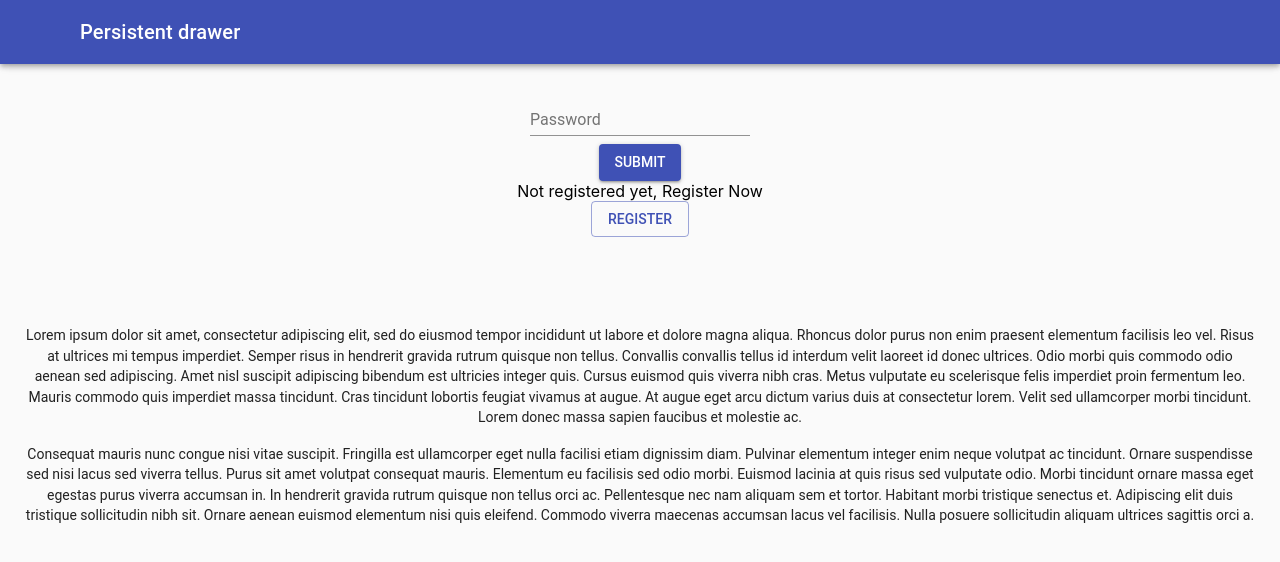
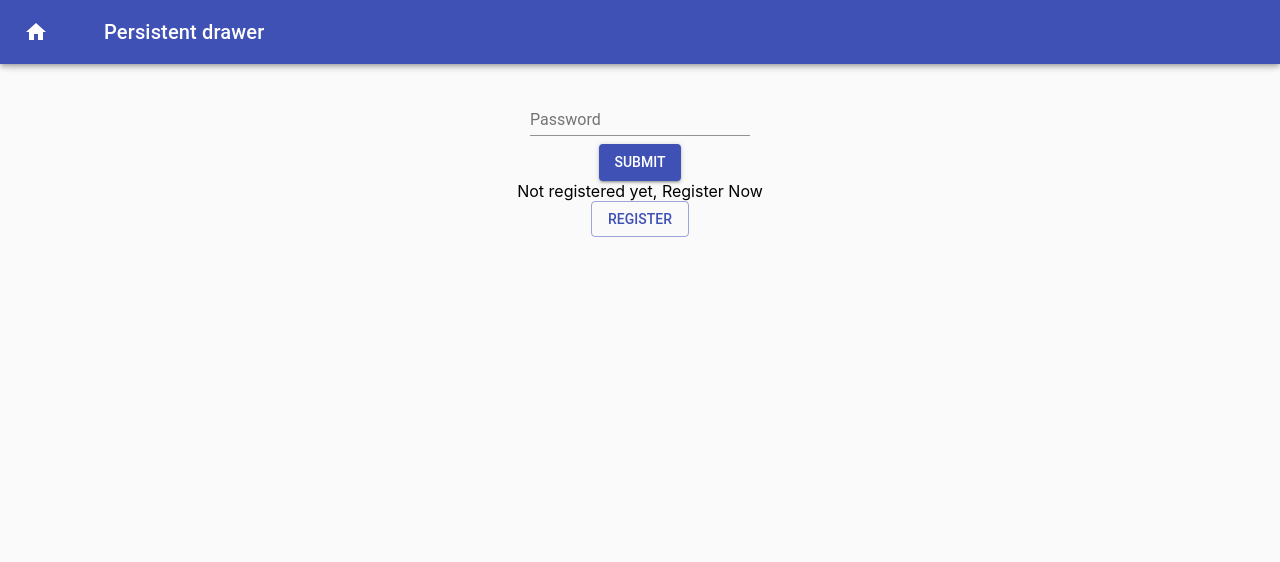
Before and after one commit to siddharthshah3030/QR_based_CMS-Incubation, a React (Create React App) app: page / in a window 1280 px wide. Shown: the top 562 px of the page. Built offline with nearby package versions, Linux system fonts and the light colour scheme.

Commit message:
temp fix to icons in drawer

```diff
--- a/src/components/drawer.js
+++ b/src/components/drawer.js
@@ -22,6 +22,7 @@
 import InboxIcon from '@material-ui/core/SvgIcon';
 
 import MailIcon from '@material-ui/core/SvgIcon';
+import SvgIcon from '@material-ui/core/SvgIcon';
 
 
 const drawerWidth = 240;
@@ -82,7 +83,13 @@
     marginLeft: 0,
   },
 });
-
+function HomeIcon(props) {
+    return (
+      <SvgIcon {...props}>
+        <path d="M10 20v-6h4v6h5v-8h3L12 3 2 12h3v8z" />
+      </SvgIcon>
+    );
+  }
 class PersistentDrawerLeft extends React.Component {
   state = {
     open: false,
@@ -116,6 +123,8 @@
               onClick={this.handleDrawerOpen}
               className={classNames(classes.menuButton, open && classes.hide)}
             >
+                        <HomeIcon className={classes.icon} color="white" />
+
               <MenuIcon />
             </IconButton>
             <Typography variant="h6" color="inherit" noWrap>
@@ -134,6 +143,8 @@
         >
           <div className={classes.drawerHeader}>
             <IconButton onClick={this.handleDrawerClose}>
+            <HomeIcon className={classes.icon} color="primary" />
+
               {theme.direction === 'ltr' ? <ChevronLeftIcon /> : <ChevronRightIcon />}
             </IconButton>
           </div>
@@ -162,30 +173,7 @@
           })}
         >
           <div className={classes.drawerHeader} />
-          <Typography paragraph>
-            Lorem ipsum dolor sit amet, consectetur adipiscing elit, sed do eiusmod tempor
-            incididunt ut labore et dolore magna aliqua. Rhoncus dolor purus non enim praesent
-            elementum facilisis leo vel. Risus at ultrices mi tempus imperdiet. Semper risus in
-            hendrerit gravida rutrum quisque non tellus. Convallis convallis tellus id interdum
-            velit laoreet id donec ultrices. Odio morbi quis commodo odio aenean sed adipiscing.
-            Amet nisl suscipit adipiscing bibendum est ultricies integer quis. Cursus euismod quis
-            viverra nibh cras. Metus vulputate eu scelerisque felis imperdiet proin fermentum leo.
-            Mauris commodo quis imperdiet massa tincidunt. Cras tincidunt lobortis feugiat vivamus
-            at augue. At augue eget arcu dictum varius duis at consectetur lorem. Velit sed
-            ullamcorper morbi tincidunt. Lorem donec massa sapien faucibus et molestie ac.
-          </Typography>
-          <Typography paragraph>
-            Consequat mauris nunc congue nisi vitae suscipit. Fringilla est ullamcorper eget nulla
-            facilisi etiam dignissim diam. Pulvinar elementum integer enim neque volutpat ac
-            tincidunt. Ornare suspendisse sed nisi lacus sed viverra tellus. Purus sit amet volutpat
-            consequat mauris. Elementum eu facilisis sed odio morbi. Euismod lacinia at quis risus
-            sed vulputate odio. Morbi tincidunt ornare massa eget egestas purus viverra accumsan in.
-            In hendrerit gravida rutrum quisque non tellus orci ac. Pellentesque nec nam aliquam sem
-            et tortor. Habitant morbi tristique senectus et. Adipiscing elit duis tristique
-            sollicitudin nibh sit. Ornare aenean euismod elementum nisi quis eleifend. Commodo
-            viverra maecenas accumsan lacus vel facilisis. Nulla posuere sollicitudin aliquam
-            ultrices sagittis orci a.
-          </Typography>
+
         </main>
       </div>
     );
```
